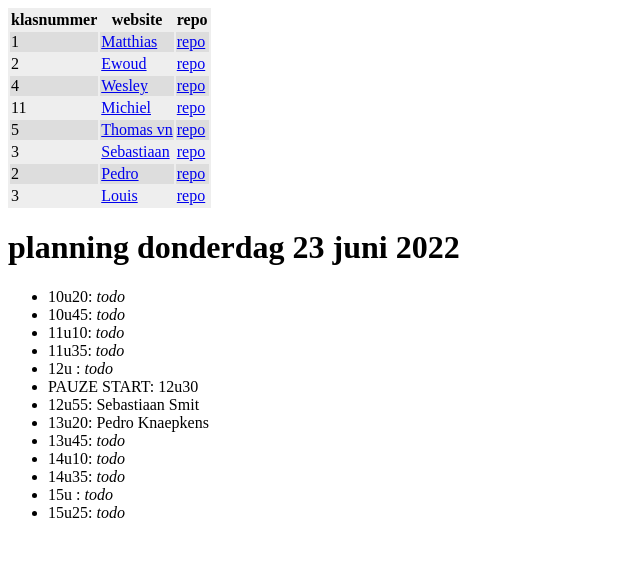
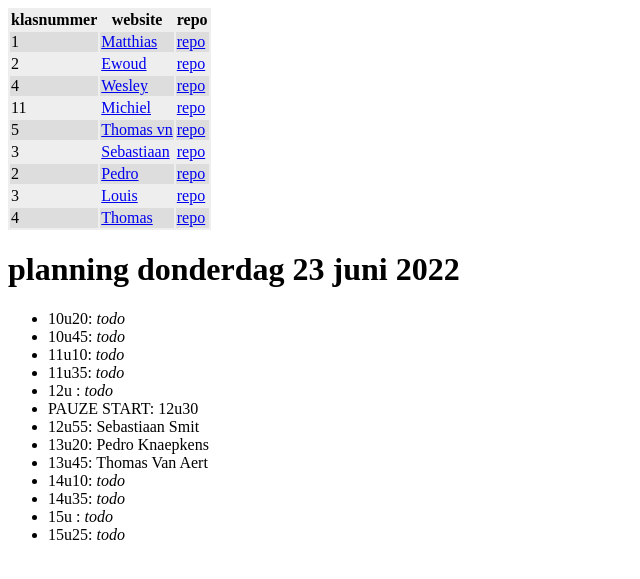
Before and after one commit to vbrh-immalle/vbrh-immalle.github.io, a Jekyll site: the page built from GIPWebsites2021-2022/index.md, in a window 1280 px wide. Shown: the top 579 px of the page, without its empty margins (0-640 px from the left). Built offline with Jekyll 4.4.1, drawn with Linux system fonts in a browser that asks for light colours; some web fonts are replaced.

Commit message:
Update index.md

```diff
--- a/GIPWebsites2021-2022/index.md
+++ b/GIPWebsites2021-2022/index.md
@@ -13,6 +13,7 @@ title: GIP Websites 2021-2022
 | 3 | [Sebastiaan](sebastiaan-immalle.github.io/gipwebsite/) | [repo](https://github.com/sebastiaan-immalle/Gipwebsite) |
 | 2 | [Pedro](https://github.com/pOiMiNaToR/Gipwebsite) | [repo](https://poiminator.github.io/Gipwebsite/) |
 | 3 | [Louis](https://louish-immalle.github.io/GIPWebsite/) | [repo](https://github.com/LouisH-immalle/GIPWebsite) |
+| 4 | [Thomas](https://commiemonkey.github.io/GIP-Website/) | [repo](https://github.com/CommieMonkey/GIP-Website) |
 
 
 
@@ -26,7 +27,7 @@ title: GIP Websites 2021-2022
 - PAUZE START: 12u30
 - 12u55: Sebastiaan Smit
 - 13u20: Pedro Knaepkens
-- 13u45: *todo*
+- 13u45: Thomas Van Aert
 - 14u10: *todo*
 - 14u35: *todo*
 - 15u  : *todo*
```
